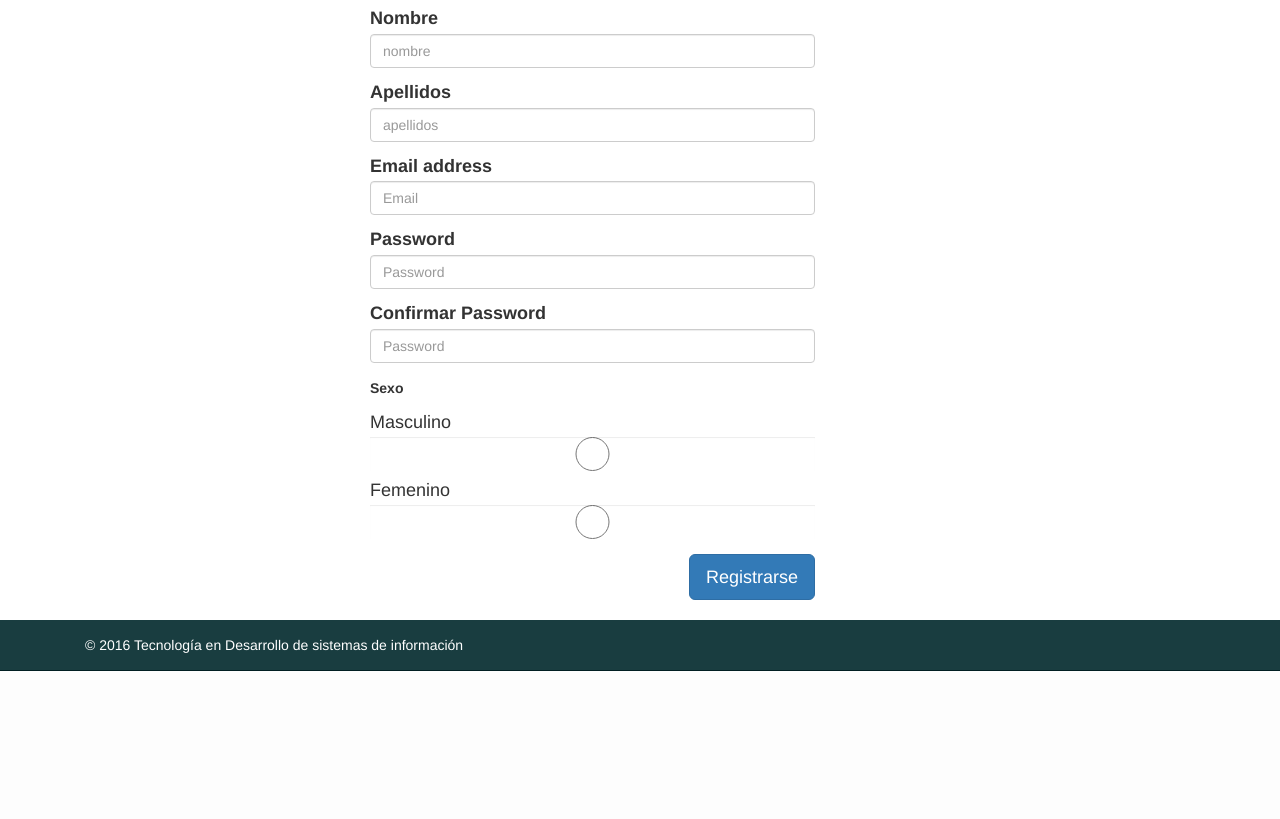
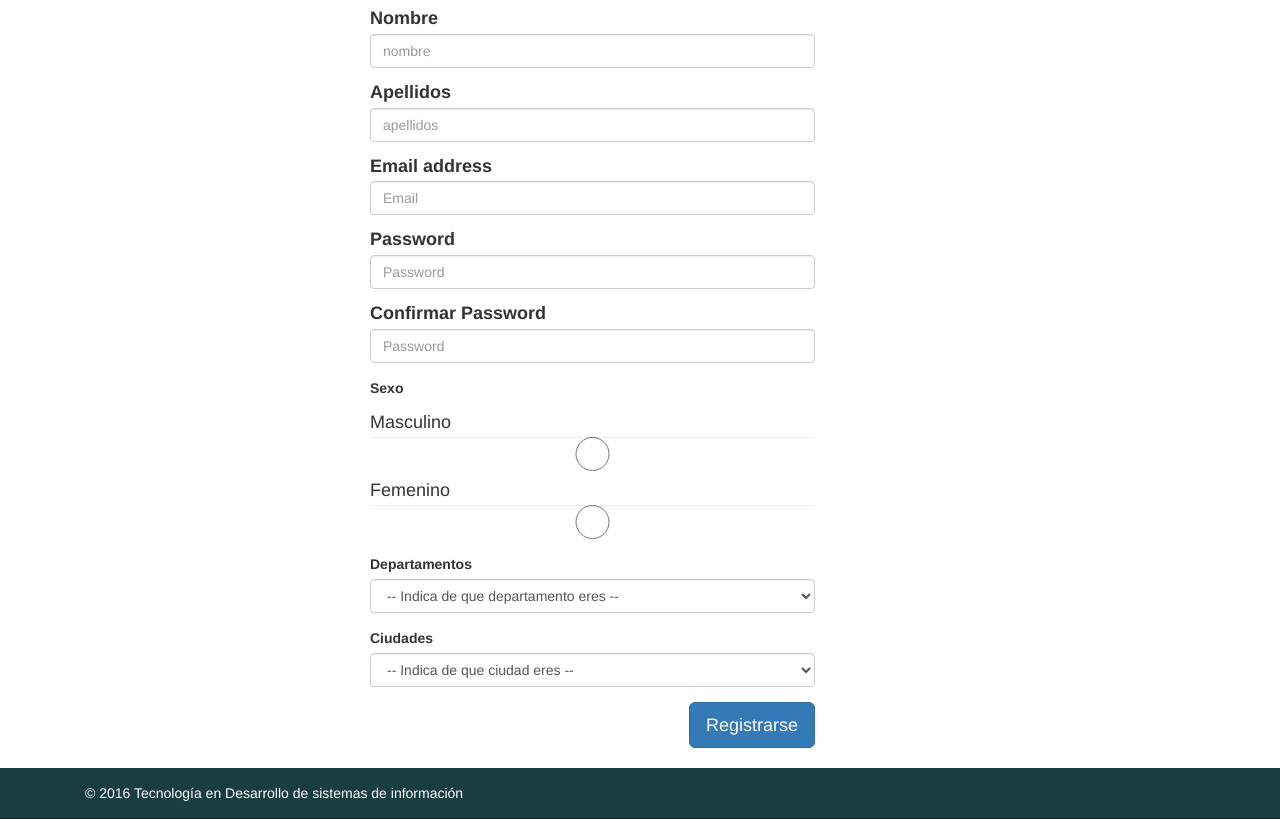
Before and after one commit to darghex/cursoshop, a Django app: page /register in a window 1280 px wide. Shown: the part 137-956 px from the top of the page. Before the commit the page ends 808 px from the top, so only its background shows below. Run offline with Django 3.2, Linux system fonts and the light colour scheme; data comes from the database, SQL or seed files in the repository; parts of the project's set-up code (start-up, migrations or seed data) failed here and were passed over; some libraries are stand-ins or nearby versions.

Commit message:
cargando ciudades por ajax y recibiendo por json

```diff
--- a/cursoshop/settings.py
+++ b/cursoshop/settings.py
@@ -128,3 +128,5 @@
 MEDIA_ROOT =  BASE_DIR + '/uploads'
 
 MEDIA_URL = '/media/'
+
+STATIC_ROLS = {'ADMON': 1, 'TEACHER': 2, 'USER': 3}
--- a/cursoshop/urls.py
+++ b/cursoshop/urls.py
@@ -27,13 +27,13 @@
     url('^login$', login, name = 'login' ), #/login
     url('^logout$', logout, name = 'logout' ), #/login
     url('^home$', home, name = 'home' ), #/home
-    url('^profile$', home, name = 'profile' ), #/profile
     url('^about$', about, name = 'about' ),
     url('^me$', me, name = 'me' ),
     url('^search$', search, name = 'search' ),
     url('^register$', registro, name = 'register' ),
     url('^contacts$', contacto, name = 'contacts' ),
     url('^notas$', notas, name = 'notas' ),
+    url('^ciudades$', ciudades, name = 'ciudades' ),
     url(r'^admin/', admin.site.urls),
     url(r'^tinymce/', include('tinymce.urls')),
 ]
--- a/main/models.py
+++ b/main/models.py
@@ -22,9 +22,20 @@
     def __unicode__(self):
         return self.title
 
+
+class Departamento(models.Model):
+    nombre = models.CharField(max_length = 70)
+
+
+class Ciudad(models.Model):
+    departamento = models.ForeignKey(Departamento)
+    nombre = models.CharField(max_length = 70)
+
+
 class Teacher(models.Model):
-    name = models.CharField(max_length= 120)
+    id = models.OneToOneField(User, primary_key = True)
     job = models.CharField(max_length = 100)
+    ciudad = models.ForeignKey(Ciudad)
 
     def __unicode__(self):
         return self.name
@@ -46,3 +57,4 @@
 class Usuario(models.Model):
     id = models.OneToOneField(User, primary_key = True)
     sexo = models.CharField( max_length=1, choices = list_sexo)
+    ciudad = models.ForeignKey(Ciudad)
--- a/main/views.py
+++ b/main/views.py
@@ -3,11 +3,19 @@
 from django.template import RequestContext
 from django.contrib import auth
 from .models import Chapter,Course
-from django.http import HttpResponseRedirect
+from django.http import HttpResponseRedirect, HttpResponse
 from django.contrib.auth.decorators import login_required
 from django.core.exceptions import NON_FIELD_ERRORS
 from .validators import FormRegistroValidator, FormLoginValidator
 from django.contrib.auth.models import User, Group
+from django.db.models import Q
+from django.core.paginator import Paginator, EmptyPage, PageNotAnInteger
+from django.http import Http404
+from django.contrib.auth.hashers import make_password
+from .models import Usuario, Ciudad, Departamento
+from validators import Validator
+from cursoshop.settings import STATIC_ROLS
+
 # Create your views here.
 
 def index(request):
@@ -25,8 +33,7 @@
         #Cargamos el formulario (ver forms.py con los datos del POST)
         validator = FormLoginValidator(request.POST)
         #formulario = LoginForm(data = request.POST)
-        #Verificamos que los datos esten correctos segun su estructura
-
+        #Verificamos que los datos esten correctos segun su estructurav
         if validator.is_valid():
             # Capturamos las variables que llegan por POST
             usuario = request.POST['usuario']
@@ -38,9 +45,7 @@
 
     return render_to_response('login.html', context_instance = RequestContext(request))
 
-from django.db.models import Q
-from django.core.paginator import Paginator, EmptyPage, PageNotAnInteger
-from django.http import Http404
+
 def search(request):
     """view de los resultados de busqueda
     """
@@ -96,7 +101,23 @@
 def me(request):
     """view del profile
     """
-    return render_to_response('perfil.html', context_instance = RequestContext(request))
+    # si el metodo get no encuentra un objeto genera una excepcion DoesNotExist
+    ciudades = Ciudad.objects.all()
+    usuario = User.objects.get( id = request.user.id )
+
+    if ( request.user.groups.filter( id = STATIC_ROLS['TEACHER']).exists() ):
+        usuario_int = Teacher.objects.get( id__id = request.user.id )
+    elif ( request.user.groups.filter( id = STATIC_ROLS['USER']).exists() ):
+        usuario_int = Usuario.objects.get( id__id = request.user.id )
+    else:
+        usuario_int = None
+
+    try:
+        setattr(usuario, 'ciudad', usuario_int.ciudad )
+    except:
+        pass
+
+    return render_to_response('perfil.html', { "usuario": usuario,  'ciudades': ciudades } , context_instance = RequestContext(request))
 
 
 def contacto(request):
@@ -109,18 +130,25 @@
     auth.logout(request)
     return HttpResponseRedirect("/login")
 
+from django.core import serializers
+def ciudades(request):
+    ciudades =  Ciudad.objects.filter(departamento_id = request.GET['departamento'])
+    data = serializers.serialize('json', ciudades, fields=('id','nombre'))
+    return HttpResponse( data , content_type ='application/json' )
 
-from django.contrib.auth.hashers import make_password
-from .models import Usuario
-from validators import Validator
+from django.db import transaction
+
+@transaction.atomic
 def registro(request):
     """view del profile
     """
 
     error = False
+    departamentos = Departamento.objects.all()
+    ciudades =  Ciudad.objects.none()
     if request.method == 'POST':
         validator = FormRegistroValidator(request.POST)
-        validator.required = ['nombre', 'apellidos', 'email','password1']
+        validator.required = ['nombre', 'apellidos', 'email','password1', 'ciudad', 'departamento']
 
         if validator.is_valid():
             usuario = User()
@@ -139,6 +167,9 @@
             myusuario = Usuario()
             myusuario.id = usuario
             myusuario.sexo = request.POST['sexo']
+            import pdb; pdb.set_trace()
+
+            myusuario.ciudad_id = request.POST['ciudad']
             myusuario.save()
             #TODO: ENviar correo electronico para confirmar cuenta
 
@@ -146,7 +177,7 @@
         else:
             return render_to_response('registrarse.html', {'error': validator.getMessage() } , context_instance = RequestContext(request))
         # Agregar el usuario a la base de datos
-    return render_to_response('registrarse.html', context_instance = RequestContext(request))
+    return render_to_response('registrarse.html', {'departamentos': departamentos, 'ciudades': ciudades }, context_instance = RequestContext(request))
 
 
 @login_required(login_url='/login')
--- a/templates/registrarse.html
+++ b/templates/registrarse.html
@@ -49,11 +49,30 @@
             </div>
 
             <div class="form-group">
-
                 <label for="exampleInputPassword2">Sexo</label>
                 <h4>Masculino<input type="radio" name='sexo' value="M" class="form-control" ></h4>
                 <h4>Femenino<input type="radio" name='sexo' value="F" class="form-control" ></h4>
+            </div>
 
+
+            <div class="form-group">
+              <label >Departamentos</label>
+              <select id="id_departamento" name="departamento" class="form-control" >
+                <option value="0"  >-- Indica de que departamento eres --</option>
+                {% for departam in departamentos %}
+                      <option  value="{{ departam.id }}" >{{ departam.nombre }}</option>
+                {% endfor %}
+              </select>
+            </div>
+
+            <div class="form-group">
+                <label>Ciudades</label>
+                <select name="ciudad" id="id_ciudad" class="form-control" >
+                  <option value="0"  >-- Indica de que ciudad eres --</option>
+                  {% for ciudad in ciudades %}
+                          <option  value="{{ ciudad.id }}" >{{ ciudad.nombre }}</option>
+                  {% endfor %}
+                </select>
             </div>
 
             <div>
@@ -71,3 +90,25 @@
   </div>
   <!--container -->
 {% endblock %}
+
+{% block javascript %}
+<script>
+  $("#id_departamento").change(
+
+    function(){
+      //console.log( '/ciudades?departamento='+ $("#id_departamento").val());
+       $.ajax({
+         url: '/ciudades?departamento='+ this.value, // la URL para la petición
+         type: 'GET', // especifica si será una petición POST o GET
+         success : function(data) { // código a ejecutar si la petición es satisfactoria;
+              $("#id_ciudad").html("<option value'0'>-- Indica de que ciudad eres --</option>" );
+              for ( var i =0; i < data.length; i++){
+                $("#id_ciudad").append("<option value='"+ data[i].pk +"'>"+ data[i].fields.nombre +"</option>" );
+              }
+          }
+        });
+  });
+
+
+</script>
+{% endblock %}
--- a/templates/template.html
+++ b/templates/template.html
@@ -92,6 +92,9 @@
 <!-- Include all compiled plugins (below), or include individual files as needed -->
 <script src="/static/vendors/bootstrap-3.3.6/dist/js/bootstrap.min.js"></script>
 
+{% block javascript %}
+
+{% endblock %}
 
 </body>
 </html>
```
Also changed, not shown: main/validators.py (+9 -0 lines), templates/perfil.html (+20 -10 lines), db.sqlite3, main/migrations/0005_auto_20160507_1906.py (added), main/migrations/0006_auto_20160507_1910.py (added), 7 other files.
